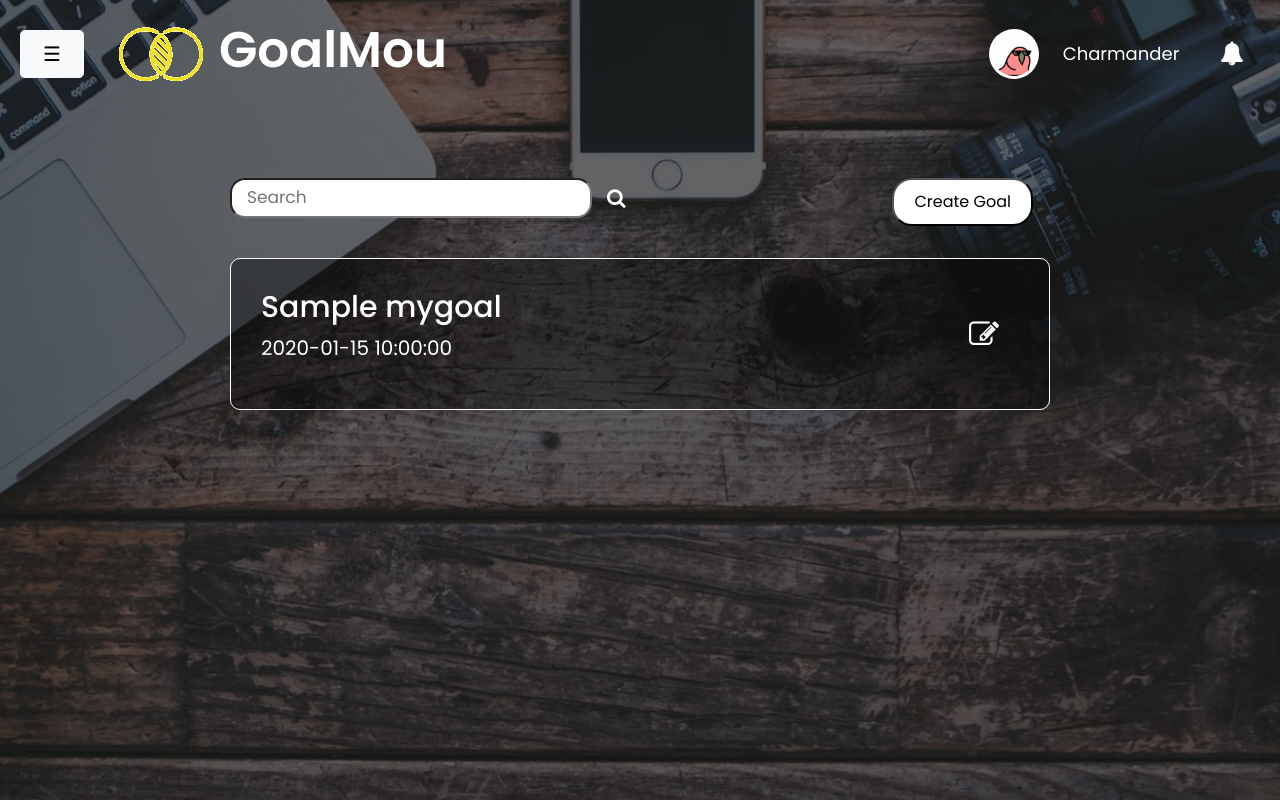
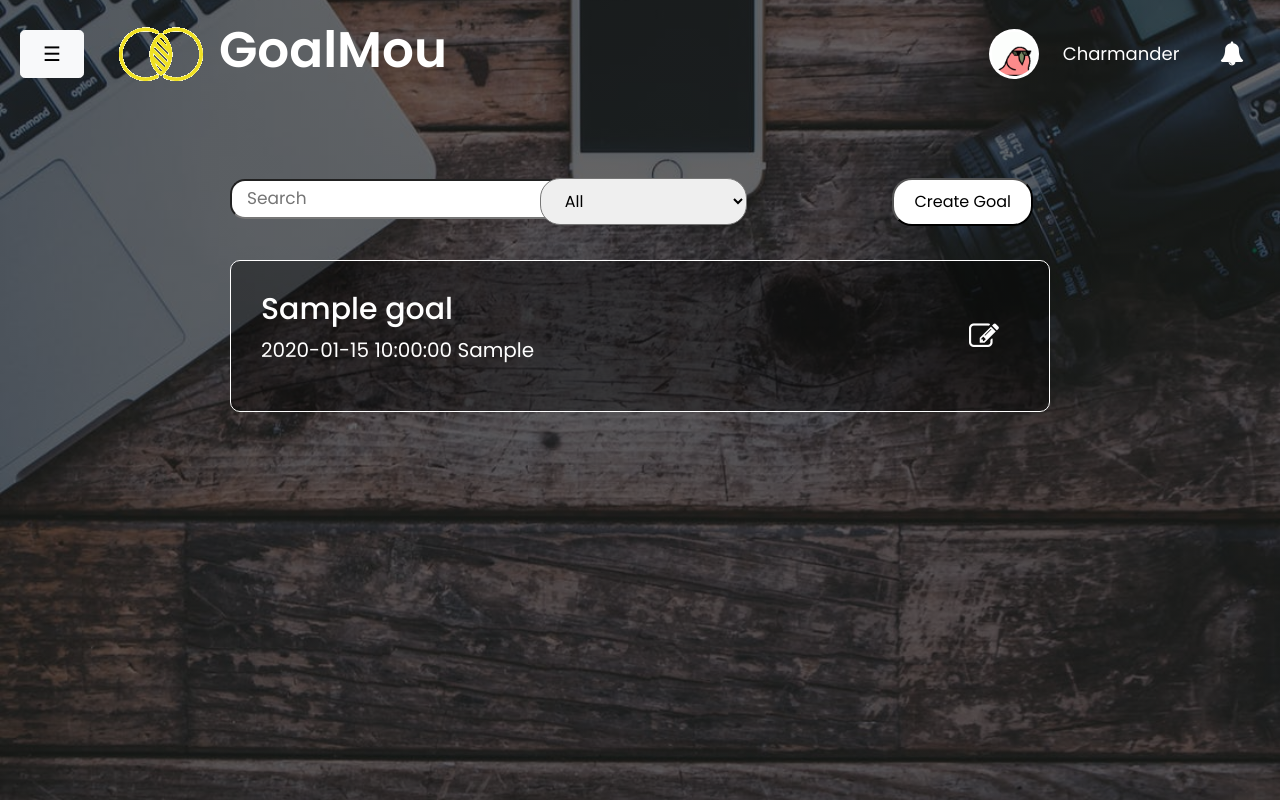
Before and after one commit to Yeezy-5145/GoalTracker, a PHP site: page /goalList_1.php in a window 1280 px wide. Run offline with PHP 8.4, Linux system fonts and the light colour scheme; tables that the repository leaves empty or names only in its code hold one stand-in row (values such as "Sample post"); some libraries are stand-ins or nearby versions; some web fonts are replaced.

Commit message:
Add files via upload
add filter

```diff
--- a/GoalMou/goalList_1.php
+++ b/GoalMou/goalList_1.php
@@ -2,7 +2,7 @@
 $servername = "localhost";
 $username = "username";
 $password = "password";
-$dbname = "myGoals";
+$dbname = "goal";
 
 // create connection
 $conn = new mysqli($servername, $username, $password, $dbname);
@@ -11,7 +11,7 @@ if ($conn->connect_error) {
     die("Connection failed: " . $conn->connect_error);
 }
 
-$sql = "SELECT title, due_date, category FROM MYGOALS";
+$sql = "SELECT title, due_date, category FROM goal";
 $result = $conn->query($sql);
 
 $goalTitle = array();
@@ -322,9 +322,46 @@ $goalAmount = count($goalTitle);
             <i class="fa fa-search"></i>
           </div>
 
-          <div class="totalGoal">
+          <!-- <div class="totalGoal">
             <h3>Total goal: <span class="goalNumber">4</span></h3>
-          </div>
+          </div> -->
+
+          <select class="filter" id="my-filter" style="padding: 10px 20px;margin: 0 0 15px 0;border-radius: 20px;">
+            <option value="all" selected="" id="valueAll">All</option>
+            <option value="a" id="value1">Health and fitness</option>
+            <option value="b" id="value2">Financial</option>
+            <option value="Academics" id="value3">Academics</option>
+            <option value="Character" id="value4">Character</option>
+            <option value="Career" id="value5">Career</option>
+            <option value="Others" id="value6">Others</option>
+          </select>
+
+          <script>
+            document.getElementById("my-filter").addEventListener("change", filterFunction);
+
+            function filterFunction() {
+              // Declare variable
+              var input, filter, allGoals, h3, i, txtValue;
+              input = document.getElementById("my-filter");
+              console.log("inputSearch"+input);
+              filter = input.value.toUpperCase();
+              allGoals = document.querySelectorAll(".each-goal");
+              console.log(allGoals.length);
+              h3 = document.querySelectorAll(".goalC");
+              console.log(h3);
+
+              // Loop through all list items, and hide those who don't match the search query
+              for (i = 0; i < allGoals.length; i++) {
+                txtValue = h3[i].textContent || h3[i].innerText;
+                console.log(txtValue);
+                if (txtValue.toUpperCase().indexOf(filter) > -1) {
+                  allGoals[i].style.display = "";
+                } else {
+                  allGoals[i].style.display = "none";
+                }
+              }
+            }
+          </script>
 
           <div class="create-goal-area">
             <button class="create-goal-button">
@@ -338,6 +375,7 @@ $goalAmount = count($goalTitle);
           var goalNumber = <?php echo json_encode($goalAmount); ?>;
           let goalTitleJS = <?php echo json_encode($goalTitle); ?>;
           let goalDueDateJS = <?php echo json_encode($goalDueDate); ?>;
+          let goalCategoryJS = <?php echo json_encode($category); ?>;
           for (let i = 0; i < goalNumber; i++) {
             // debugger;
             //write a tag
@@ -390,8 +428,11 @@ $goalAmount = count($goalTitle);
             var h3Title = document.createElement('h3');
             var pDC = document.createElement('p');
             h3Title.className = 'goalT';
+            pDC.className = 'goalC';
             h3Title.textContent = goalTitleJS[i];
-            pDC.textContent = goalDueDateJS[i];
+            // var DueDateAndCategory = goalDueDateJS[i] + "%nbsp%nbsp%nbsp%nbsp%nbsp" + goalCategoryJS[i];
+            // console.log(DueDateAndCategory);
+            pDC.textContent = goalDueDateJS[i] + "    " + goalCategoryJS[i];
             divGoalText.appendChild(h3Title);
             divGoalText.appendChild(pDC);
             // debugger;
```
